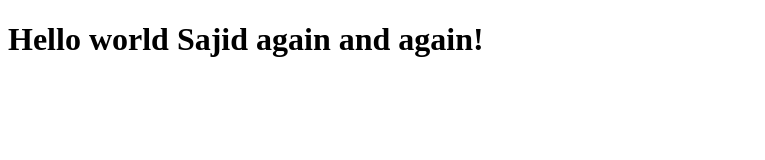
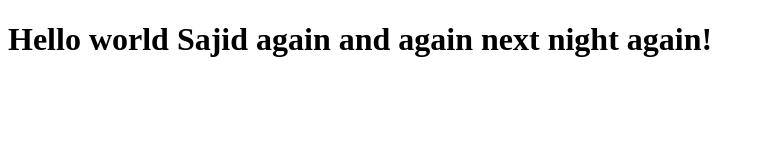
Before and after one commit to sajid-munawar/Auto_deploy_using_surge, a plain HTML site: page index.html in a window 1280 px wide. Shown: the whole page, without its empty margins (0-765 px from the left). Drawn offline with Linux system fonts and the light colour scheme.

Commit message:
Update index.html

```diff
--- a/index.html
+++ b/index.html
@@ -6,6 +6,6 @@
     <title>Document</title>
 </head>
 <body>
-    <h1>Hello world Sajid again and again!</h1>
+    <h1>Hello world Sajid again and again next night again!</h1>
 </body>
 </html>
```
